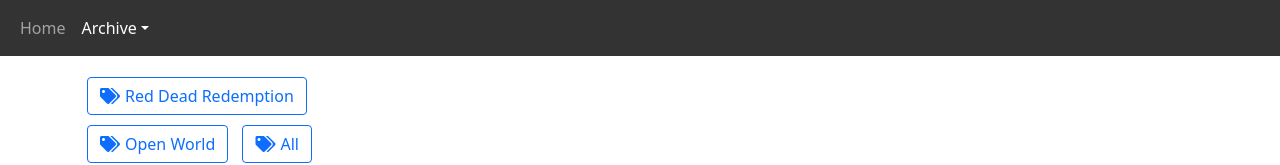
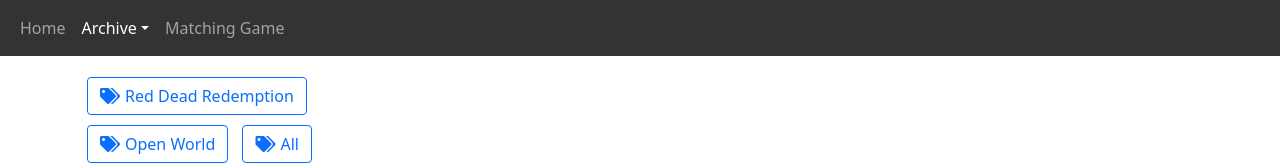
Before and after one commit to sheeley820/sheeley820.github.io, a website: page public/archive.html in a window 1280 px wide. Shown: the top 165 px of the page. Drawn offline with nearby package versions, Linux system fonts and the light colour scheme.

Commit message:
add matching game

```diff
--- a/public/archive.html
+++ b/public/archive.html
@@ -25,6 +25,9 @@
                 <li><a class="dropdown-item" href="./archive/walkthrough.html">Red Dead Redemption Walkthrough</a></li>
                 <li><a class="dropdown-item" href="./archive/devStories.html">Red Dead Redemption Development Stories</a></li>
               </ul>
+            </li>
+            <li class="nav-item">
+              <a class="nav-link" href="funWithBootstrap.html">Matching Game</a>
             </li>
         </div>
       </div>
```
Also changed, not shown: public/funWithBootstrap.html (renamed from funWithBootstrap.html).
